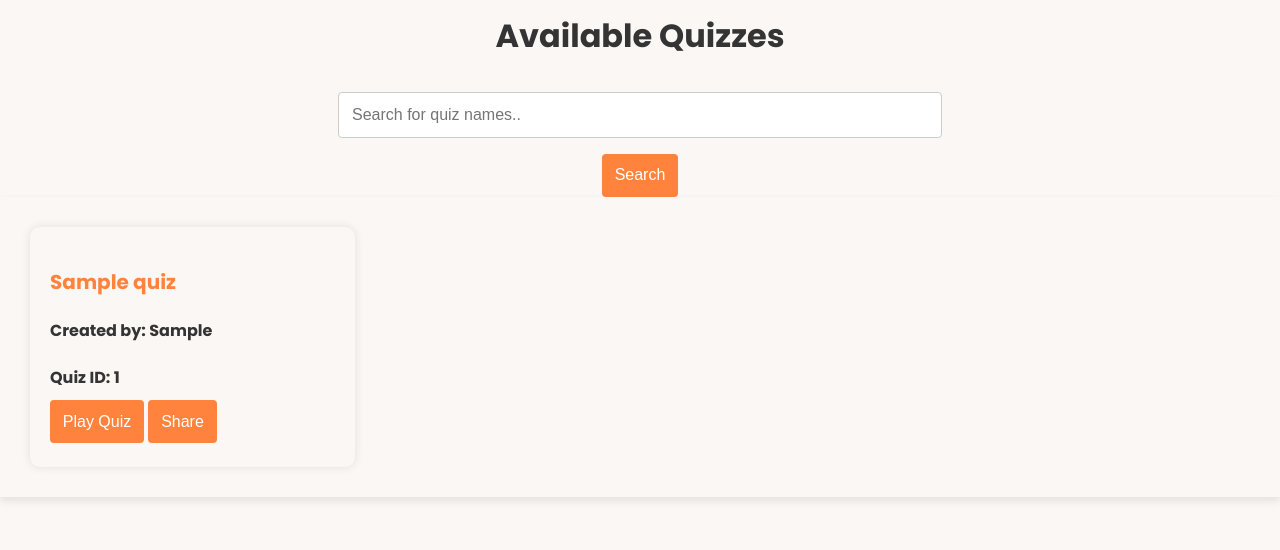
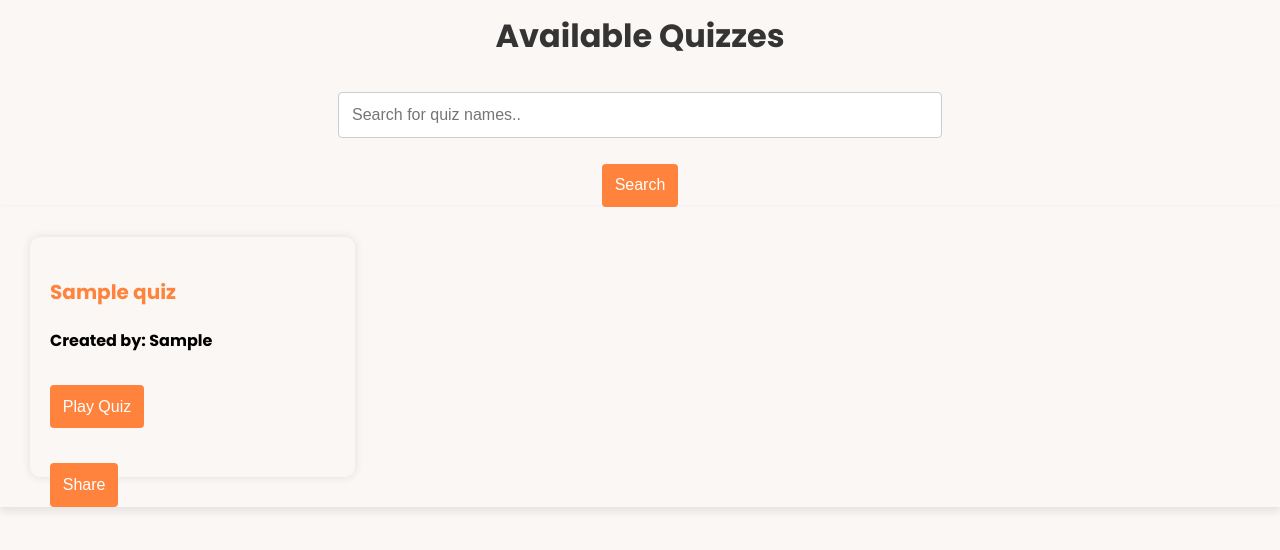
Before and after one commit to sanderhd/Ctrl-Alt-Elite, a PHP site: page /discover.php in a window 1280 px wide. Shown: the part 70-620 px from the top of the page. Run offline with PHP 8.4, Linux system fonts and the light colour scheme; tables that the repository leaves empty hold one stand-in row (values such as "Sample post"); data that the repository does not hold is empty; a stand-in replaces the project's code that opens the database connection.

Commit message:
Remove unused styles from quizBox and adjust button layout for improved spacing

```diff
--- a/src/CSS/discover.css
+++ b/src/CSS/discover.css
@@ -138,11 +138,7 @@ input[type="text"] {
     color: var(--secondary);
 }
 
-.quizBox h4 {
-    color: var(--primary);
-    font-size: 16px;
-    margin-bottom: 10px;
-}
+
 
 button {
     padding: 0.8em;
@@ -152,6 +148,7 @@ button {
     border: none;
     border-radius: 4px;
     cursor: pointer;
+    margin-top: 10px;
 }
 
 button:hover {
--- a/src/discover.php
+++ b/src/discover.php
@@ -54,8 +54,9 @@ try {
             <div class="quizBox">
                 <h3><?php echo htmlspecialchars($quiz['quiz_name']); ?></h3>  <!--  quiz naam pakken uit de array en neerzetten in h3 -->
                 <h4>Created by: <?php echo htmlspecialchars($quiz['created_by']); ?></h4> <!-- quiz maker pakken uit de array en neerzetten in h4 -->
-                <h4>Quiz ID: <?php echo htmlspecialchars($quiz['quiz_id']); ?></h4> <!-- quiz id pakken uit de array en neerzetten in h4 -->
-                <button onclick="playQuiz(<?php echo htmlspecialchars($quiz['quiz_id']); ?>)">Play Quiz</button>
+
+                <button onclick="playQuiz(<?php echo htmlspecialchars($quiz['quiz_id']); ?>)">Play Quiz</button><br>
+                <br>
                 <button onclick="shareQuiz(<?php echo htmlspecialchars($quiz['quiz_id']); ?>)">Share</button>
             </div>
         <?php endforeach; ?> <!-- einde van de loop -->
```
